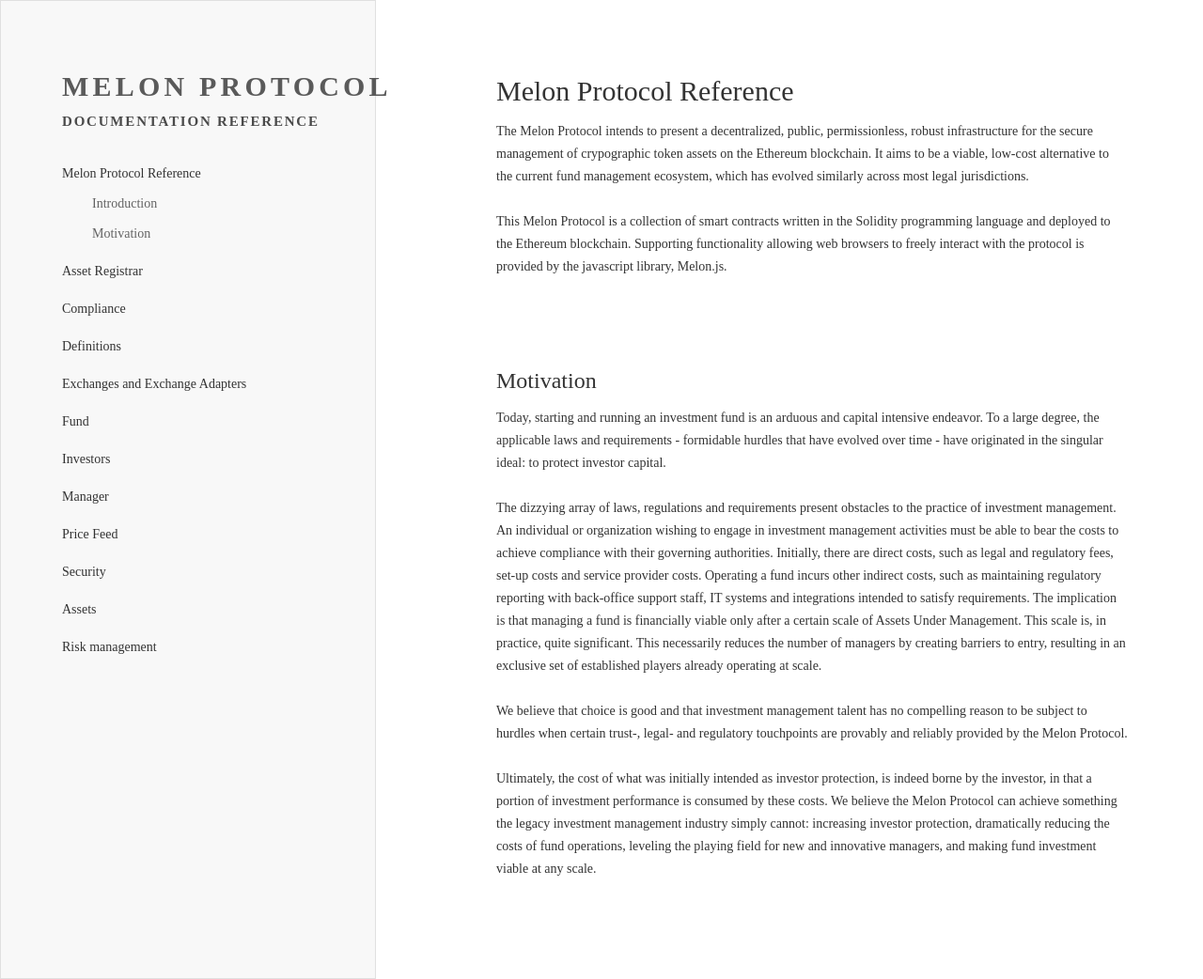
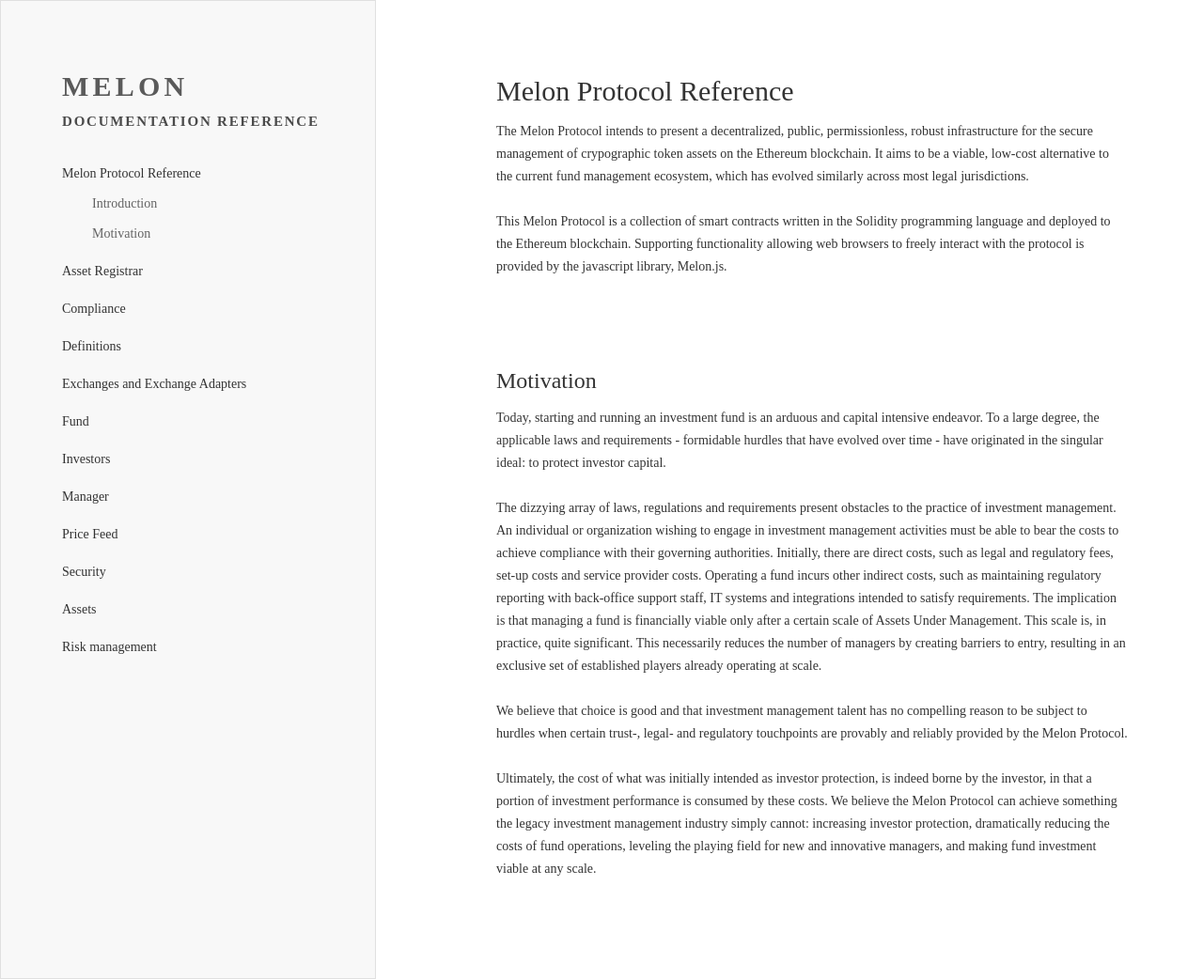
Before and after one commit to melonproject-archive/documentation, a Jekyll site: the page built from README.md, in a window 1280 px wide and 1042 px high. Shown: the whole window at 94% size. Built offline with Jekyll 4.4.1, drawn with Linux system fonts in a browser that asks for light colours; our own code applies the rules of GitHub Pages for plain Markdown files.

Commit message:
Update _config.yml

```diff
--- a/_config.yml
+++ b/_config.yml
@@ -1,5 +1,5 @@
 
-title: "Melon Protocol"
+title: "Melon"
 description: "Documentation Reference"
 submodule_section: "Submodules"
 submodules: "brief"
```
